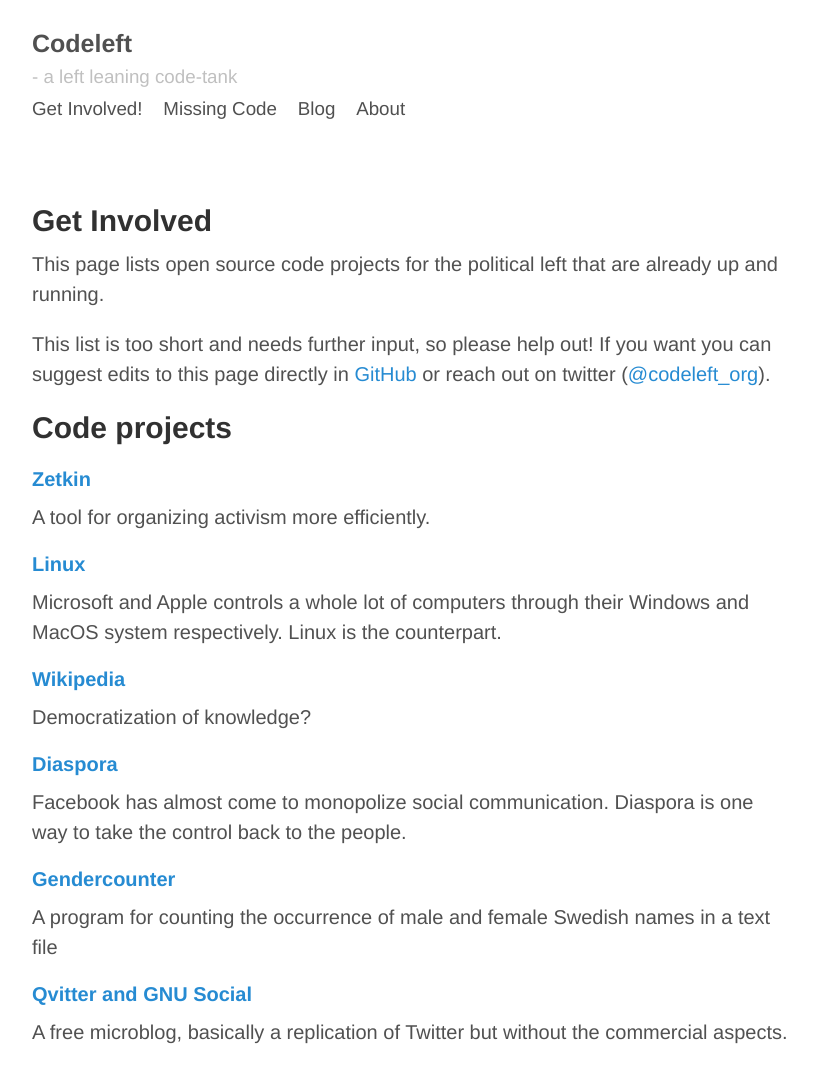
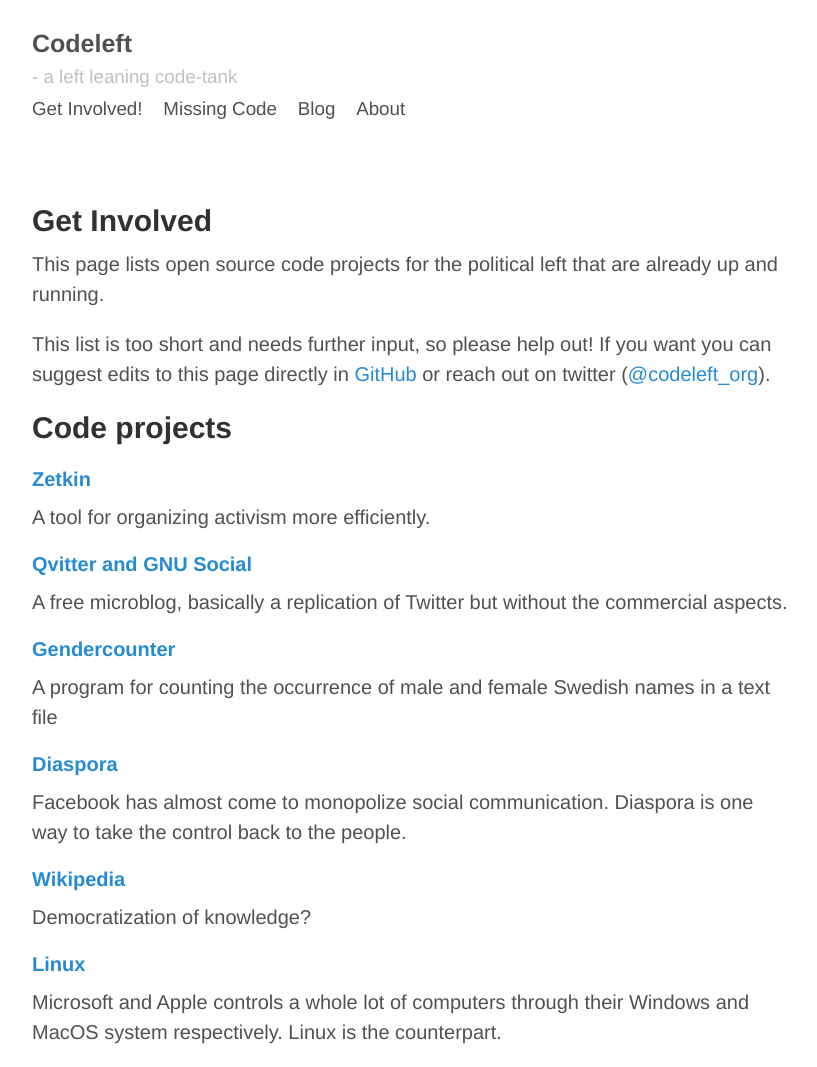
Before and after one commit to johhoi/codeleft, a Jekyll site: the page built from get_involved.md, in a window 1280 px wide. Shown: the whole page, without its empty margins (228-1045 px from the left). Built offline with Jekyll 4.4.1, drawn with Linux system fonts in a browser that asks for light colours.

```diff
--- a/get_involved.md
+++ b/get_involved.md
@@ -10,13 +10,13 @@ This list is too short and needs further input, so please help out! If you want
 ## Code projects
 #### [Zetkin](http://zetkin.org/en/)
 A tool for organizing activism more efficiently.
+#### [Qvitter and GNU Social](/Qvitter_and_GNU_Social.html)
+A free microblog, basically a replication of Twitter but without the commercial aspects.
+#### [Gendercounter](https://github.com/christopherkullenberg/gendercounter)
+A program for counting the occurrence of male and female Swedish names in a text file
+#### [Diaspora](https://diasporafoundation.org/)
+Facebook has almost come to monopolize social communication. Diaspora is one way to take the control back to the people.
+#### [Wikipedia](https://www.mediawiki.org/wiki/MediaWiki)
+Democratization of knowledge?
 #### [Linux](https://en.wikipedia.org/wiki/Linux)
 Microsoft and Apple controls a whole lot of computers through their Windows and MacOS system respectively. Linux is the counterpart.
-#### [Wikipedia](https://www.mediawiki.org/wiki/MediaWiki)
-Democratization of knowledge?
-#### [Diaspora](https://diasporafoundation.org/)
-Facebook has almost come to monopolize social communication. Diaspora is one way to take the control back to the people.
-#### [Gendercounter](https://github.com/christopherkullenberg/gendercounter)
-A program for counting the occurrence of male and female Swedish names in a text file
-#### [Qvitter and GNU Social](/Qvitter_and_GNU_Social.html)
-A free microblog, basically a replication of Twitter but without the commercial aspects.
```
